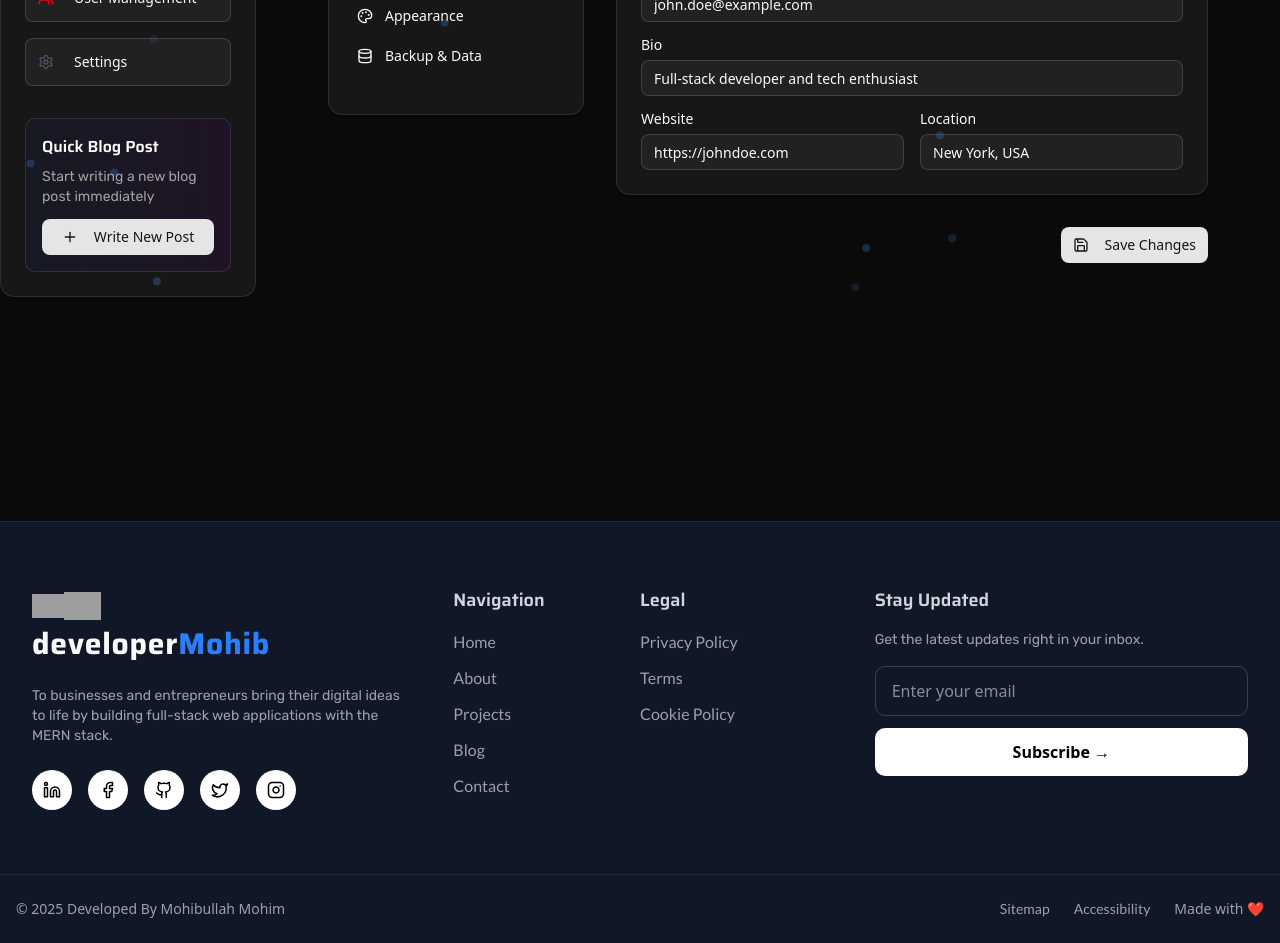
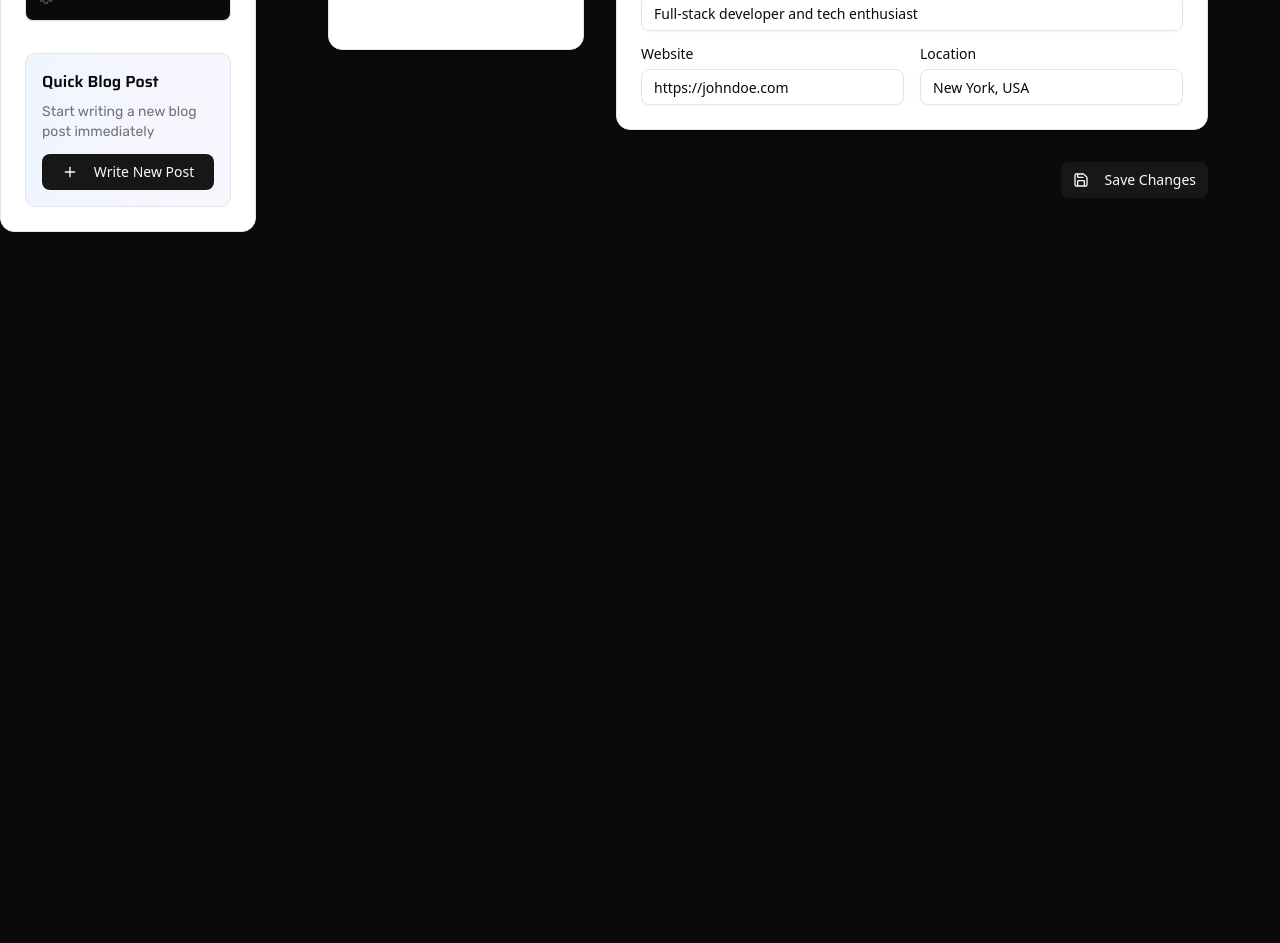
Before and after one commit to developerMohib/mohibullahmohim, a Next.js app: page /dashboard/settings in a window 1280 px wide. Shown: the part 440-1383 px from the top of the page. After the commit the page ends 896 px from the top, so only its background shows below. Built offline with nearby package versions, Linux system fonts and the light colour scheme; grey boxes are pictures that could not be loaded.

Commit message:
Update new ui and theme

```diff
--- a/package.json
+++ b/package.json
@@ -28,7 +28,6 @@
     "framer-motion": "^12.23.24",
     "lucide-react": "^0.546.0",
     "next": "15.4.5",
-    "next-themes": "^0.4.6",
     "react": "19.1.0",
     "react-dom": "19.1.0",
     "react-hook-form": "^7.65.0",
--- a/src/app/globals.css
+++ b/src/app/globals.css
@@ -1,13 +1,11 @@
 @import "tailwindcss";
 @import "tw-animate-css";
-
-@custom-variant dark (&:is(.dark *));
 
 :root {
   /* My white Theme color combination */
   --radius: 0.625rem;
-  --background: oklch(1 0 0);
-  --foreground: oklch(0.145 0 0);
+  --foreground: oklch(1 0 0);
+  --background: oklch(0.145 0 0);
   --card: oklch(1 0 0);
   --card-foreground: oklch(0.145 0 0);
   --popover: oklch(1 0 0);
@@ -93,47 +91,6 @@
   --radius-xl: calc(var(--radius) + 4px);
 }
 
-
-
-.dark {
-  --background: oklch(0.145 0 0);
-  --foreground: oklch(0.985 0 0);
-  --card: oklch(0.205 0 0);
-  --card-foreground: oklch(0.985 0 0);
-  --popover: oklch(0.205 0 0);
-  --popover-foreground: oklch(0.985 0 0);
-  --primary: oklch(0.922 0 0);
-  --primary-foreground: oklch(0.205 0 0);
-  --secondary: oklch(0.269 0 0);
-  --secondary-foreground: oklch(0.985 0 0);
-  --muted: oklch(0.269 0 0);
-  --muted-foreground: oklch(0.708 0 0);
-  --accent: oklch(0.269 0 0);
-  --accent-foreground: oklch(0.985 0 0);
-  --destructive: oklch(0.704 0.191 22.216);
-  --border: oklch(1 0 0 / 10%);
-  --input: oklch(1 0 0 / 15%);
-  --ring: oklch(0.556 0 0);
-  --chart-1: oklch(0.488 0.243 264.376);
-  --chart-2: oklch(0.696 0.17 162.48);
-  --chart-3: oklch(0.769 0.188 70.08);
-  --chart-4: oklch(0.627 0.265 303.9);
-  --chart-5: oklch(0.645 0.246 16.439);
-  --sidebar: oklch(0.205 0 0);
-  --sidebar-foreground: oklch(0.985 0 0);
-  --sidebar-primary: oklch(0.488 0.243 264.376);
-  --sidebar-primary-foreground: oklch(0.985 0 0);
-  --sidebar-accent: oklch(0.269 0 0);
-  --sidebar-accent-foreground: oklch(0.985 0 0);
-  --sidebar-border: oklch(1 0 0 / 10%);
-  --sidebar-ring: oklch(0.556 0 0);
-
-  /* Navbar dark theme */
-  --navbar-background: oklch(0.205 0 0 / 0.8);
-  --navbar-foreground: oklch(0.985 0 0);
-  --navbar-border: oklch(1 0 0 / 0.1);
-}
-
 /* Font assignments */
 .font-saira {
   font-family: var(--font-saira), sans-serif;
--- a/src/app/layout.tsx
+++ b/src/app/layout.tsx
@@ -1,14 +1,6 @@
 import type { Metadata } from "next";
 import "./globals.css";
 import { lato, rubik, saira } from "@/font";
-import QueryProvider from "@/provider/QueryProvider";
-import Navbar from "@/components/Navbar";
-import AppLoader from "@/components/AppLoader";
-import BackToTop from "@/components/BackToTop";
-import { FloatingParticles } from "@/components/animation/FloatingParticles";
-import { ThemeProvider } from "next-themes";
-import { ModalProvider } from "@/provider/ModalProvider";
-import { Toaster } from "@/components/ui/sonner";
 
 export const metadata: Metadata = {
   title: "Mohibullah Mohim | Full Stack Developer",
@@ -58,23 +50,7 @@ export default function RootLayout({
       <body
         className={`${lato.variable} ${rubik.variable} ${saira.variable} antialiased`}
       >
-        <ThemeProvider
-          attribute="class"
-          defaultTheme="dark"
-          enableSystem
-          disableTransitionOnChange
-        >
-          <AppLoader />
-          <Navbar />
-          <QueryProvider>
-            <ModalProvider>
-              <main>{children}</main>
-              <Toaster />
-              <FloatingParticles />
-            </ModalProvider>
-          </QueryProvider>
-          <BackToTop />
-        </ThemeProvider>
+        <main>{children}</main>
       </body>
     </html>
   );
--- a/src/components/Banner.tsx
+++ b/src/components/Banner.tsx
@@ -33,33 +33,33 @@ export default function HeroSection() {
             <motion.section
                 initial={{ opacity: 0 }}
                 animate={{ opacity: 1 }}
-                className="relative min-h-screen py-20 px-4 sm:px-6 lg:px-8 overflow-hidden bg-gradient-to-br from-gray-50 to-blue-50 dark:from-gray-900 dark:to-blue-900/20 flex items-center"
+                className="relative min-h-screen py-20 px-4 sm:px-6 lg:px-8 overflow-hidden bg-linear-to-br from-gray-900 to-blue-900/20 flex items-center"
             >
                 <BackgroundEffects orbs={memoizedOrbs} />
 
                 <div className="container mx-auto relative z-10 grid grid-cols-1 lg:grid-cols-2 gap-12 items-center">
                     {/* Left Side: Text Content */}
                     <motion.div variants={containerVariants} initial="hidden" animate="visible" className="space-y-6 text-left">
-                        <Badge variant="secondary" className="px-3 py-1 text-sm bg-blue-100 dark:bg-blue-500/20 text-blue-700 dark:text-blue-300">
+                        <Badge variant="secondary" className="px-3 py-1 text-sm bg-blue-500/20 text-blue-300">
                             Full Stack Developer
                         </Badge>
 
-                        <h1 className="text-4xl md:text-6xl lg:text-7xl font-bold text-gray-900 dark:text-white leading-tight">
+                        <h1 className="text-4xl md:text-6xl lg:text-7xl font-bold text-white leading-tight">
                             Crafting Digital <br />
                             <AnimatedGradientText text="Experiences" /> <br />
                             That Matter
                         </h1>
 
-                        <p className="text-xl text-gray-600 dark:text-gray-300 max-w-xl">
+                        <p className="text-xl text-gray-300 max-w-xl">
                             Specialize in building modern, scalable web applications.
                             I transform ideas into powerful digital solutions.
                         </p>
 
                         <div className="flex flex-wrap gap-4 pt-4">
-                            <Button onClick={openBookForm} className="bg-gradient-to-r from-blue-600 to-purple-600 text-white px-8 py-6 rounded-xl font-semibold shadow-lg">
+                            <Button onClick={openBookForm} className="bg-linear-to-r from-blue-600 to-purple-600 text-white px-8 py-6 rounded-xl font-semibold shadow-lg">
                                 <Mail className="w-5 h-5 mr-2" /> Get In Touch
                             </Button>
-                            <Button variant="outline" onClick={() => window.open('https://drive.google.com/file/d/1Pxsl94hutSkC16r3M-i-Tua_JP8J03OX/view?usp=drive_link', '_blank' ,'noopener,noreferrer')} className="px-8 py-6 rounded-xl font-semibold border-gray-300 dark:border-gray-600">
+                            <Button variant="outline" onClick={() => window.open('https://drive.google.com/file/d/1Pxsl94hutSkC16r3M-i-Tua_JP8J03OX/view?usp=drive_link', '_blank' ,'noopener,noreferrer')} className="px-8 py-6 rounded-xl font-semibold border-gray-600">
                                 <Download className="w-5 h-5 mr-2" />View Resume
                             </Button>
                         </div>
@@ -73,10 +73,10 @@ export default function HeroSection() {
             </motion.section>
 
             {/* --- Section 2: Stats Banner --- */}
-            <section className="relative overflow-hidden bg-white dark:bg-gray-900 py-24 border-t dark:border-gray-800">
+            <section className="relative overflow-hidden bg-gray-900 py-24 border-t border-gray-800">
                 <BannerBackground />
                 <div className="container mx-auto relative z-10 text-center px-4">
-                    <h2 className="text-3xl md:text-5xl font-bold text-gray-900 dark:text-white mb-6">
+                    <h2 className="text-3xl md:text-5xl font-bold text-white mb-6">
                         Transforming Ideas Into <AnimatedGradientText text="Digital Reality" />
                     </h2>
                     <StatsGrid stats={stats} />
@@ -93,7 +93,7 @@ const ProfileCard = () => (
     <motion.div
         initial={{ opacity: 0, scale: 0.9 }}
         animate={{ opacity: 1, scale: 1 }}
-        className="relative w-full max-w-[400px] aspect-square flex items-center justify-center"
+        className="relative w-full max-w-100 aspect-square flex items-center justify-center"
     >
         {/* Rings Background */}
         <div className="absolute inset-0">
@@ -101,19 +101,19 @@ const ProfileCard = () => (
         </div>
 
         {/* Text Content - Positioned in front of rings */}
-        <div className="relative z-20 text-center p-6 bg-white/10 dark:bg-black/10 backdrop-blur-md rounded-3xl border border-white/10 shadow-2xl">
+        <div className="relative z-20 text-center p-6 bg-black/10 backdrop-blur-md rounded-3xl border border-white/10 shadow-2xl">
             <motion.div
                 animate={{ rotate: [0, 360] }}
                 transition={{ duration: 20, repeat: Infinity, ease: "linear" }}
-                className="w-20 h-20 bg-gradient-to-r from-blue-600 to-purple-600 rounded-full mx-auto mb-4 flex items-center justify-center"
+                className="w-20 h-20 bg-linear-to-r from-blue-600 to-purple-600 rounded-full mx-auto mb-4 flex items-center justify-center"
             >
                 <Code className="w-10 h-10 text-white" />
             </motion.div>
 
-            <h3 className="text-xl font-bold text-gray-900 dark:text-white">Mohibullah Mohim</h3>
-            <p className="text-blue-600 dark:text-blue-400 font-medium">Full Stack Developer</p>
+            <h3 className="text-xl font-bold text-white">Mohibullah Mohim</h3>
+            <p className="text-blue-400 font-medium">Full Stack Developer</p>
 
-            <div className="flex items-center justify-center mt-3 text-gray-500 dark:text-gray-400 text-sm">
+            <div className="flex items-center justify-center mt-3 text-gray-400 text-sm">
                 <MapPin className="w-4 h-4 mr-1" />
                 Available Worldwide
             </div>
@@ -123,7 +123,7 @@ const ProfileCard = () => (
 
 const AnimatedGradientText = ({ text }: { text: string }) => (
     <motion.span
-        className="bg-gradient-to-r from-blue-600 via-red-600 to-blue-600 dark:from-blue-400 dark:via-red-500 dark:to-blue-400 bg-clip-text text-transparent bg-[length:200%_auto]"
+        className="bg-linear-to-r from-blue-400 via-red-500 to-blue-400 bg-clip-text text-transparent bg-size-[200%_auto]"
         animate={{ backgroundPosition: ["0% center", "200% center"] }}
         transition={{ duration: 4, repeat: Infinity, ease: "linear" }}
     >
@@ -137,11 +137,11 @@ const StatsGrid = ({ stats }: { stats: Stat[] }) => (
             <motion.div
                 key={i}
                 whileHover={{ y: -5 }}
-                className="p-6 rounded-2xl bg-gray-50 dark:bg-white/5 border border-gray-100 dark:border-white/10 shadow-sm"
+                className="p-6 rounded-2xl bg-white/5 border border-white/10 shadow-sm"
             >
                 <stat.icon className="w-6 h-6 mx-auto mb-3 text-blue-500" />
-                <div className="text-3xl font-bold text-gray-900 dark:text-white">{stat.number}</div>
-                <div className="text-sm text-gray-500 dark:text-gray-400">{stat.label}</div>
+                <div className="text-3xl font-bold text-white">{stat.number}</div>
+                <div className="text-sm text-gray-400">{stat.label}</div>
             </motion.div>
         ))}
     </div>
--- a/src/components/ContactSection.tsx
+++ b/src/components/ContactSection.tsx
@@ -3,13 +3,11 @@
 import { useEffect, useState } from 'react';
 import { motion } from 'framer-motion';
 import { Mail } from 'lucide-react';
-import { useTheme } from 'next-themes';
 import { useRouter } from 'next/navigation';
 import { Button } from './ui/button';
 import { BookForm } from './Bookform';
 
 const ContactSection = () => {
-  const { theme } = useTheme();
   const [mounted, setMounted] = useState(false);
   const [isBookFormOpen, setIsBookFormOpen] = useState(false);
   const router = useRouter();
@@ -30,12 +28,9 @@ const ContactSection = () => {
   const allProjectlinkup = () => router.push('/all-projects');
 
   // theme-safe classes AFTER mounted
-  const textPrimary = theme === 'light' ? 'text-gray-900' : 'text-white';
-  const textSecondary = theme === 'light' ? 'text-gray-600' : 'text-gray-400';
-  const buttonOutline =
-    theme === 'light'
-      ? 'border-gray-400 text-gray-700 hover:bg-gray-200'
-      : 'border-gray-600 text-gray-300 hover:bg-gray-800';
+  const textPrimary = 'text-white';
+  const textSecondary =  'text-gray-400';
+  const buttonOutline = 'border-gray-600 text-gray-300 hover:bg-gray-800';
 
   return (
     <motion.section
--- a/src/components/Footer.tsx
+++ b/src/components/Footer.tsx
@@ -4,14 +4,12 @@ import React, { useState, useEffect } from "react";
 import { Facebook, Github, Linkedin, Twitter, Instagram } from "lucide-react";
 import { motion } from "framer-motion";
 import Logo from "./common/Logo";
-import { useTheme } from "next-themes";
 import AppLoader from "./AppLoader";
 
 const Footer = () => {
   const [email, setEmail] = useState("");
   const [isSubscribed, setIsSubscribed] = useState(false);
   const [isMounted, setIsMounted] = useState(false);
-  const { theme } = useTheme();
 
   useEffect(() => {
     setIsMounted(true);
@@ -25,16 +23,13 @@ const Footer = () => {
   }
 
   // ✔️ Theme-safe helper classes (only run after mount)
-  const borderColor = theme === "light" ? "border-gray-200" : "border-gray-800";
-  const backgroundColor = theme === "light" ? "bg-white" : "bg-gray-900";
-  const textPrimary = theme === "light" ? "text-gray-900" : "text-gray-300";
-  const textSecondary = theme === "light" ? "text-gray-600" : "text-gray-400";
-  const hoverText = theme === "light" ? "hover:text-gray-900" : "hover:text-white";
-  const inputBg = theme === "light" ? "bg-gray-50 border-gray-300" : "bg-gray-900 border-gray-700";
-  const tooltipBg =
-    theme === "light"
-      ? "bg-white text-gray-900 border-gray-200"
-      : "bg-gray-800 text-white border-gray-700";
+  const borderColor = "border-gray-800";
+  const backgroundColor = "bg-gray-900";
+  const textPrimary =  "text-gray-300";
+  const textSecondary = "text-gray-400";
+  const hoverText = "hover:text-white";
+  const inputBg =  "bg-gray-900 border-gray-700";
+  const tooltipBg = "bg-gray-800 text-white border-gray-700";
 
   const getCurrentYear = () => new Date().getFullYear();
 
@@ -94,10 +89,7 @@ const Footer = () => {
                     <a
                       href={item.href}
                       target="_blank"
-                      className={`w-10 h-10 ${
-                        theme === "light"
-                          ? "bg-gray-900 text-white hover:bg-gray-700"
-                          : "bg-white text-black hover:bg-gray-200"
+                      className={`w-10 h-10 "bg-white text-black hover:bg-gray-200"
                       } rounded-full flex items-center justify-center transition`}
                     >
                       <Icon size={18} />
@@ -116,7 +108,7 @@ const Footer = () => {
                       <div
                         className={`
                           absolute -bottom-1 left-1/2 -translate-x-1/2 w-2 h-2
-                          ${theme === "light" ? "bg-white" : "bg-gray-800"} rotate-45
+                          ${"bg-gray-800"} rotate-45
                         `}
                       />
                     </div>
@@ -183,18 +175,13 @@ const Footer = () => {
                 value={email}
                 required
                 onChange={(e) => setEmail(e.target.value)}
-                className={`w-full px-4 py-3 rounded-lg border ${inputBg} ${
-                  theme === "light" ? "text-gray-900" : "text-white"
-                }`}
+                className={`w-full px-4 py-3 rounded-lg border ${inputBg} "text-white"`}
               />
 
               <button
                 type="submit"
-                className={`w-full mt-3 py-3 rounded-lg font-semibold ${
-                  theme === "light"
-                    ? "bg-gray-900 text-white hover:bg-gray-700"
-                    : "bg-white text-black hover:bg-gray-200"
-                }`}
+                className={`w-full mt-3 py-3 rounded-lg font-semibold $"bg-white text-black hover:bg-gray-200"
+                `}
               >
                 Subscribe →
               </button>
```
Also changed, not shown: src/app/(public)/layout.tsx (added, +31 -0 lines), src/components/Navbar.tsx (+10 -13 lines), src/components/Projectcard.tsx (+5 -5 lines), src/app/(public)/page.tsx (renamed from src/app/page.tsx), 1 other file (tests, documents, lock files or other folders).
